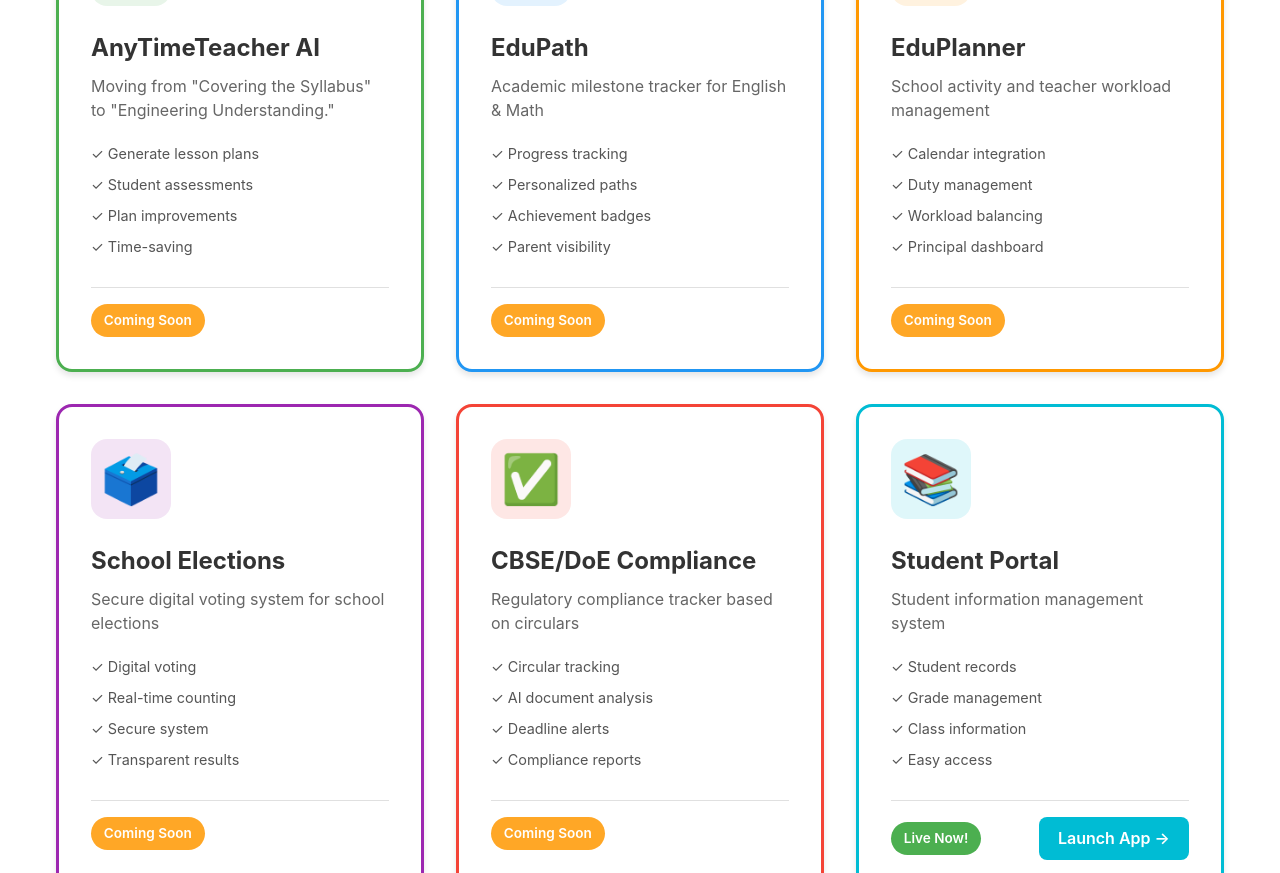
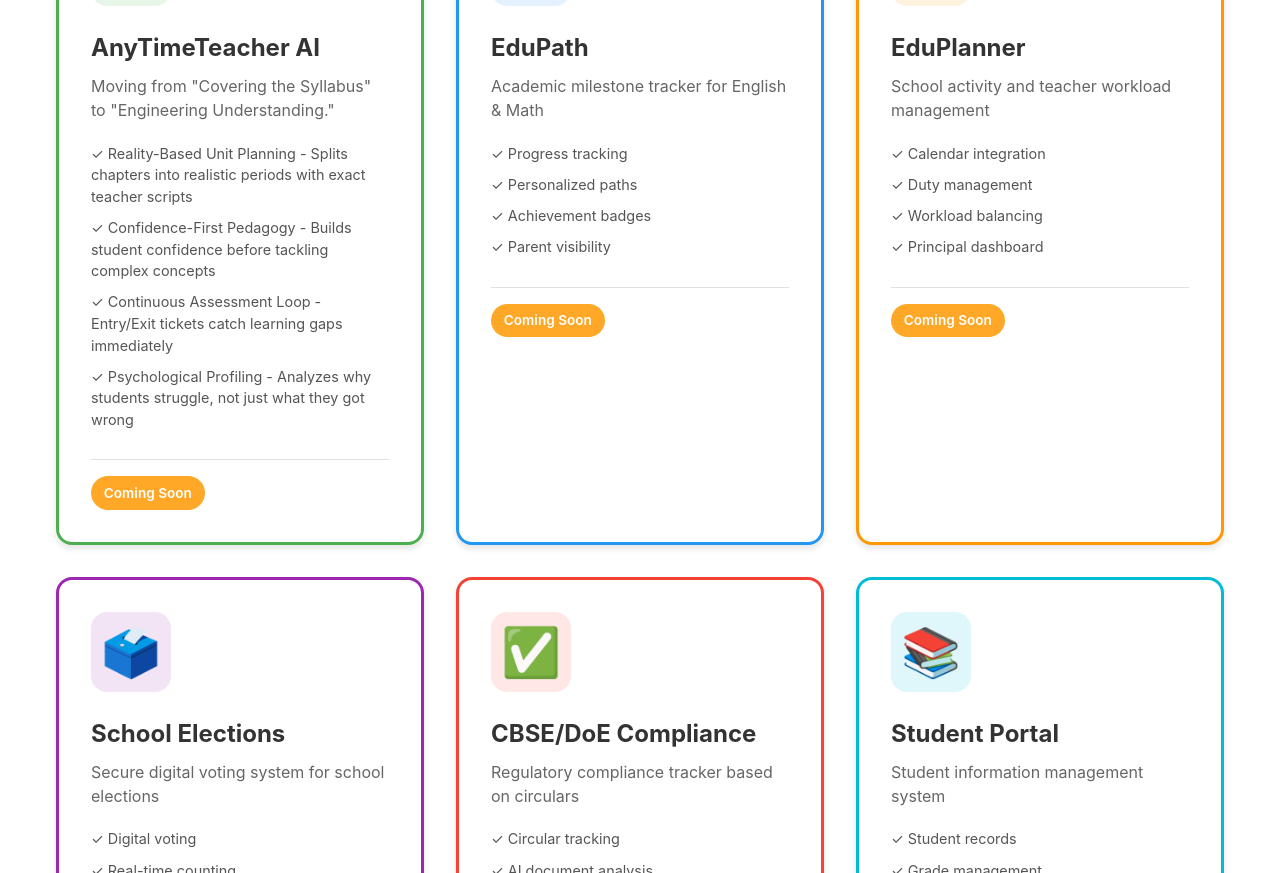
Before and after one commit to DrRajeevTyagi/anytimeteacher-landing, a React (Vite) app: page / in a window 1280 px wide. Shown: the part 900-1773 px from the top of the page. Built offline with nearby package versions, Linux system fonts and the light colour scheme.

Commit message:
Update AnyTimeTeacher AI features based on pitch document

```diff
--- a/src/App.tsx
+++ b/src/App.tsx
@@ -10,7 +10,12 @@
       name: 'AnyTimeTeacher AI',
       icon: '🤖',
       description: 'Moving from "Covering the Syllabus" to "Engineering Understanding."',
-      features: ['Generate lesson plans', 'Student assessments', 'Plan improvements', 'Time-saving'],
+      features: [
+        'Reality-Based Unit Planning - Splits chapters into realistic periods with exact teacher scripts',
+        'Confidence-First Pedagogy - Builds student confidence before tackling complex concepts',
+        'Continuous Assessment Loop - Entry/Exit tickets catch learning gaps immediately',
+        'Psychological Profiling - Analyzes why students struggle, not just what they got wrong'
+      ],
       url: 'https://ai.anytimeteacher.com',
       status: 'Coming Soon',
       color: '#4CAF50'
```
